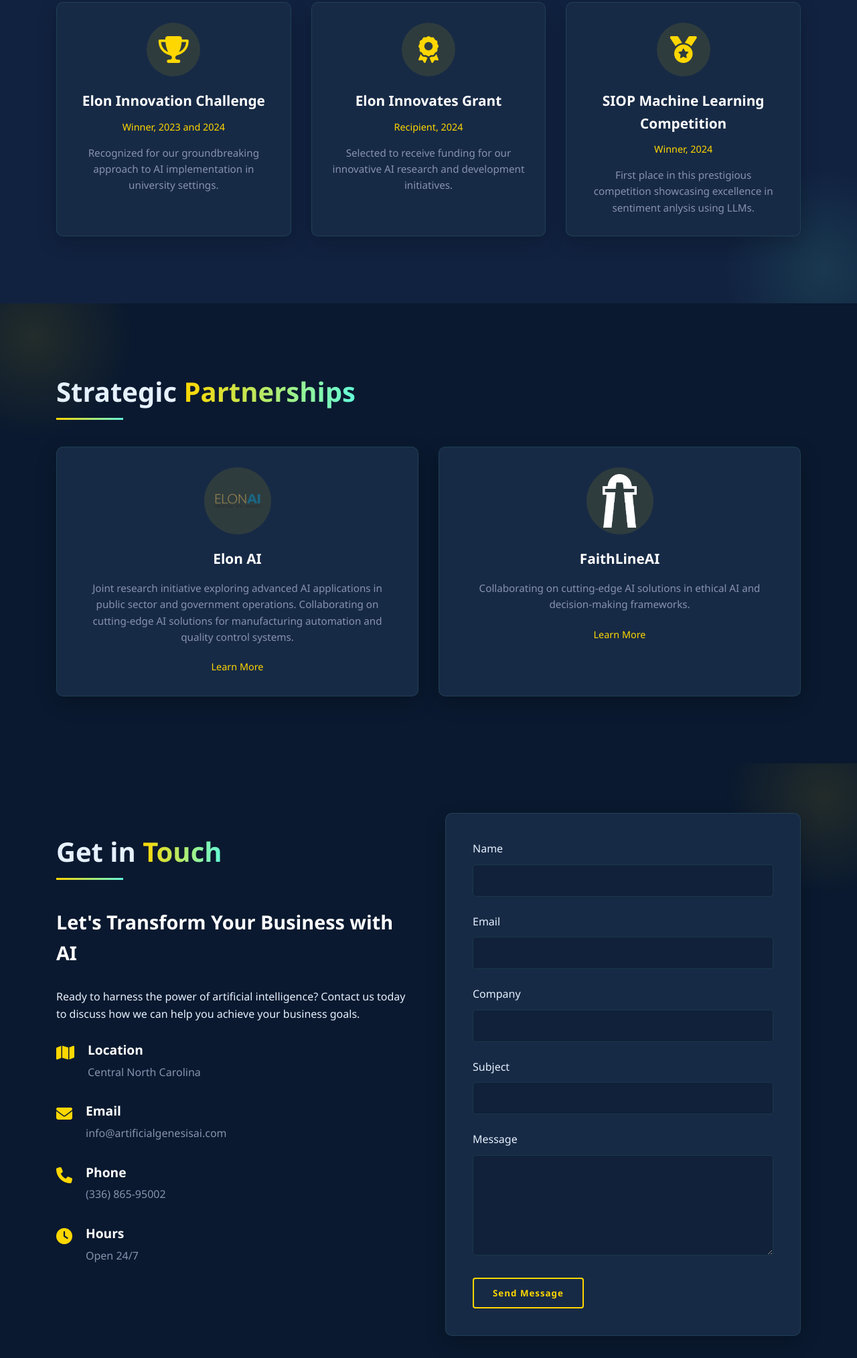
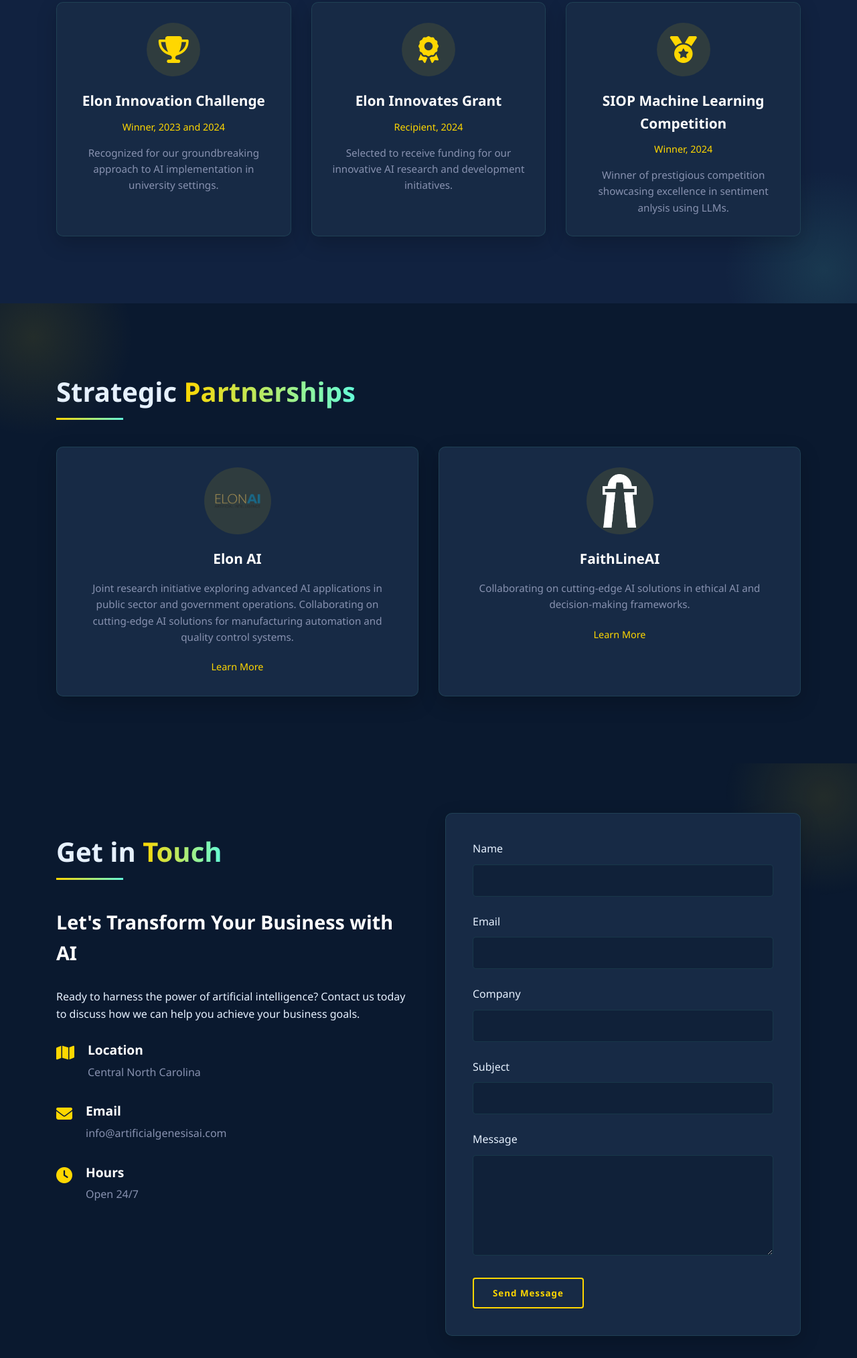
Before and after one commit to aaronsatko/aaronsatko.github.io, a plain HTML site: page index.html in a window 1280 px wide. Shown: the part 4852-6880 px from the top of the page at 67% size. Drawn offline with Linux system fonts and the light colour scheme.

Commit message:
fix typos and #

```diff
--- a/index.html
+++ b/index.html
@@ -287,7 +287,7 @@
                     </div>
                     <h3 class="award-title">SIOP Machine Learning Competition</h3>
                     <div class="award-year">Winner, 2024</div>
-                    <p class="award-description">First place in this prestigious competition showcasing excellence in sentiment anlysis using LLMs.</p>
+                    <p class="award-description">Winner of prestigious competition showcasing excellence in sentiment anlysis using LLMs.</p>
                 </div>
             </div>
         </div>
@@ -353,7 +353,7 @@
                             <a href="mailto:info@artificialgenesis.ai">info@artificialgenesisai.com</a>
                         </div>
                     </div>
-                    <div class="contact-method">
+                    <!-- <div class="contact-method">
                         <div class="contact-icon">
                             <i class="fas fa-phone"></i>
                         </div>
@@ -361,7 +361,7 @@
                             <h4>Phone</h4>
                             <p>(336) 865-95002</p>
                         </div>
-                    </div>
+                    </div> -->
                     <div class="contact-method">
                         <div class="contact-icon">
                             <i class="fas fa-clock"></i>
@@ -443,7 +443,7 @@
                     <h4>Contact</h4>
                     <p><i><i class="fas fa-map"></i></i> Central North Carolina</p>
                     <p><i><i class="fas fa-envelope"></i></i> info@artificialgenesisai.com</p>
-                    <p><i><i class="fas fa-phone"></i></i> (336) 865-9502</p>
+                    <!-- <p><i><i class="fas fa-phone"></i></i> (336) 865-9502</p> -->
                 </div>
             </div>
             <div class="copyright">
```
Also changed, not shown: service.html (+1 -1 lines).
